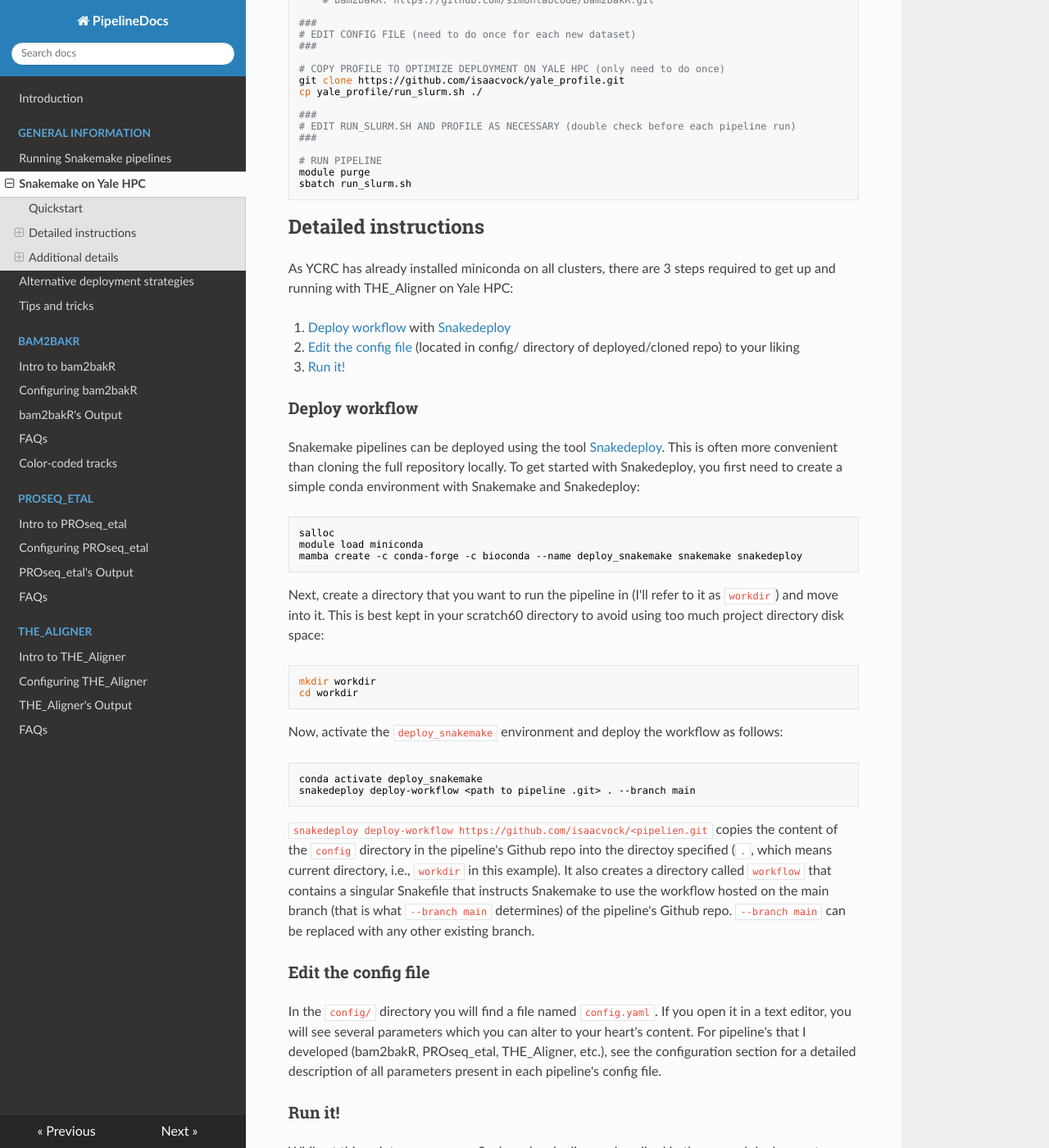
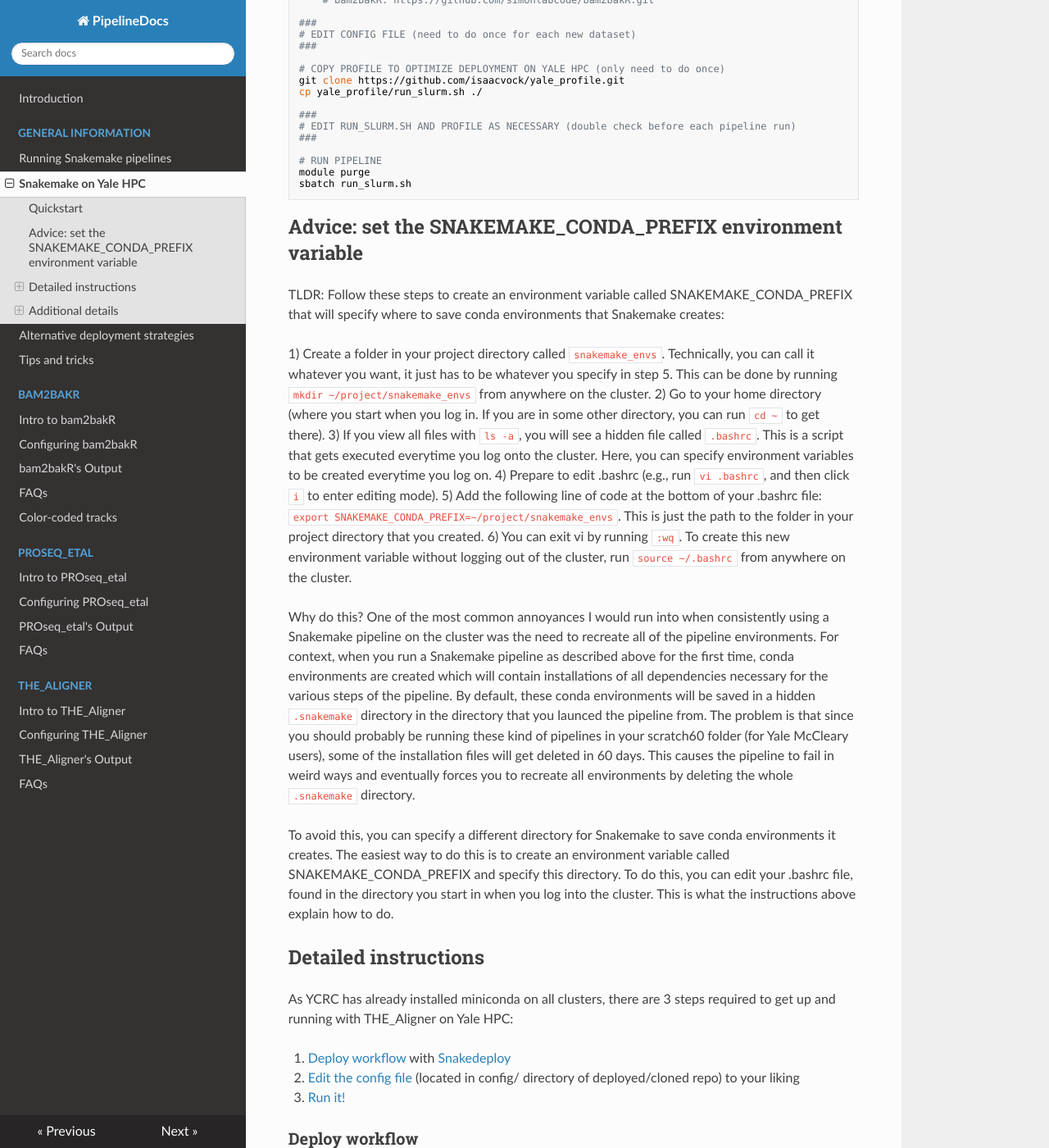
Before and after one commit to isaacvock/PipelineDocs, an MkDocs documentation site: the page built from docs/simon.md, in a window 1280 px wide and 1400 px high, scrolled down 628 px. Shown: the whole window at 82% size. Built offline with MkDocs 1.6.1, drawn with Linux system fonts in a browser that asks for light colours; nearby versions of some CDN libraries.

Commit message:
Help avoid conda environment deletion problems

````diff
--- a/docs/simon.md
+++ b/docs/simon.md
@@ -41,6 +41,22 @@ cp yale_profile/run_slurm.sh ./
 module purge
 sbatch run_slurm.sh
 ```
+
+## Advice: set the SNAKEMAKE_CONDA_PREFIX environment variable
+
+TLDR: Follow these steps to create an environment variable called SNAKEMAKE_CONDA_PREFIX that will specify where to save conda environments that Snakemake creates:
+
+1) Create a folder in your project directory called `snakemake_envs`. Technically, you can call it whatever you want, it just has to be whatever you specify in step 5. This can be done by running `mkdir ~/project/snakemake_envs` from anywhere on the cluster.
+2) Go to your home directory (where you start when you log in. If you are in some other directory, you can run `cd ~` to get there).
+3) If you view all files with `ls -a`, you will see a hidden file called `.bashrc`. This is a script that gets executed everytime you log onto the cluster. Here, you can specify environment variables to be created everytime you log on.
+4) Prepare to edit .bashrc (e.g., run `vi .bashrc`, and then click `i` to enter editing mode).
+5) Add the following line of code at the bottom of your .bashrc file: `export SNAKEMAKE_CONDA_PREFIX=~/project/snakemake_envs`. This is just the path to the folder in your project directory that you created.
+6) You can exit vi by running `:wq`. To create this new environment variable without logging out of the cluster, run `source ~/.bashrc` from anywhere on the cluster.
+
+Why do this? One of the most common annoyances I would run into when consistently using a Snakemake pipeline on the cluster was the need to recreate all of the pipeline environments. For context, when you run a Snakemake pipeline as described above for the first time, conda environments are created which will contain installations of all dependencies necessary for the various steps of the pipeline. By default, these conda environments will be saved in a hidden `.snakemake` directory in the directory that you launced the pipeline from. The problem is that since you should probably be running these kind of pipelines in your scratch60 folder (for Yale McCleary users), some of the installation files will get deleted in 60 days. This causes the pipeline to fail in weird ways and eventually forces you to recreate all environments by deleting the whole `.snakemake` directory.
+
+To avoid this, you can specify a different directory for Snakemake to save conda environments it creates. The easiest way to do this is to create an environment variable called SNAKEMAKE_CONDA_PREFIX and specify this directory. To do this, you can edit your .bashrc file, found in the directory you start in when you log into the cluster. This is what the instructions above explain how to do.
+
 
 ## Detailed instructions
 
````
